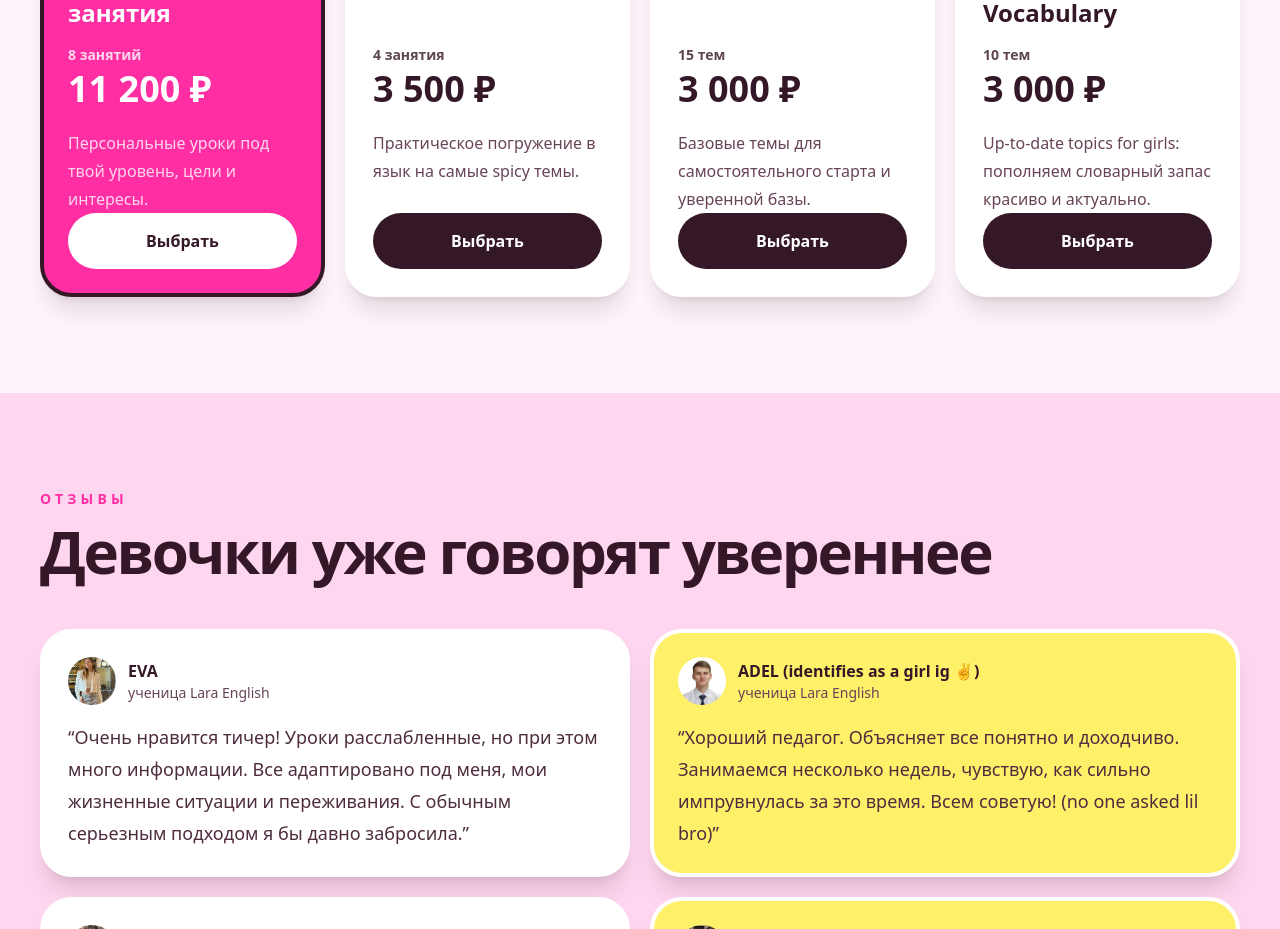
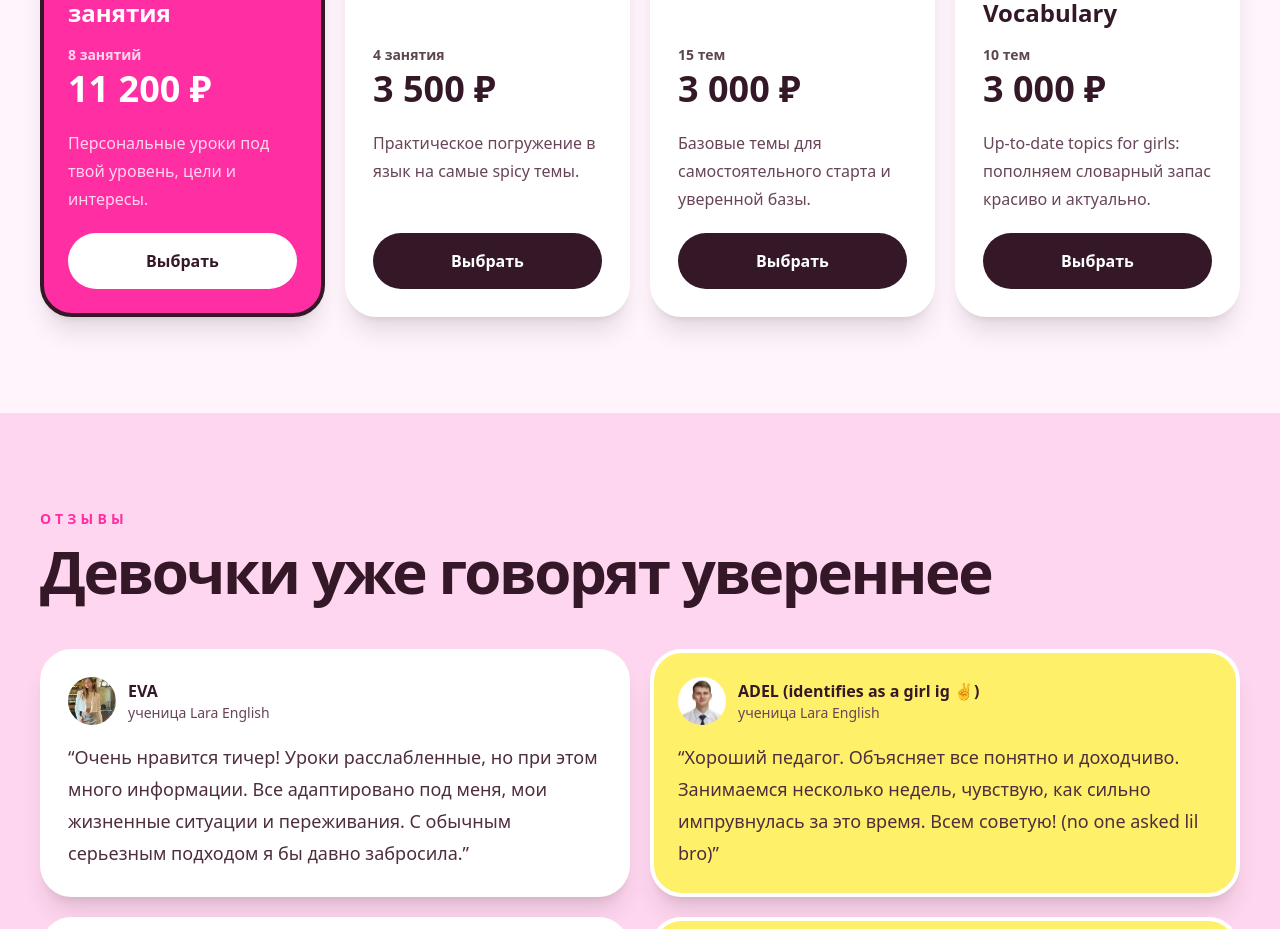
Before and after one commit to BabatahaMetehri/limara-website, a Next.js app: page / in a window 1280 px wide. Shown: the part 4060-4989 px from the top of the page. Built offline with nearby package versions, Linux system fonts and the light colour scheme; a web font is replaced by a local one.

Commit message:
fix: add breathing room between pricing card description and button

```diff
--- a/app/page.tsx
+++ b/app/page.tsx
@@ -586,7 +586,7 @@ function Pricing() {
               <p className="mt-4 text-sm font-bold opacity-80">{item.period}</p>
               <p className="mt-1 text-4xl font-black">{item.price}</p>
               <p
-                className={`mt-5 leading-7 ${item.highlight ? "text-white/80" : "text-[#684459]"}`}
+                className={`mt-5 flex-1 leading-7 ${item.highlight ? "text-white/80" : "text-[#684459]"}`}
               >
                 {item.desc}
               </p>
@@ -595,7 +595,7 @@ function Pricing() {
                 href={`https://t.me/gzonthemove?text=${encodeURIComponent(item.message)}`}
                 target="_blank"
                 rel="noopener noreferrer"
-                className={`mt-auto block rounded-full px-5 py-4 text-center font-black transition hover:scale-105 ${
+                className={`mt-5 block rounded-full px-5 py-4 text-center font-black transition hover:scale-105 ${
                   item.highlight
                     ? "bg-white text-[#351827]"
                     : "bg-[#351827] text-white"
```
